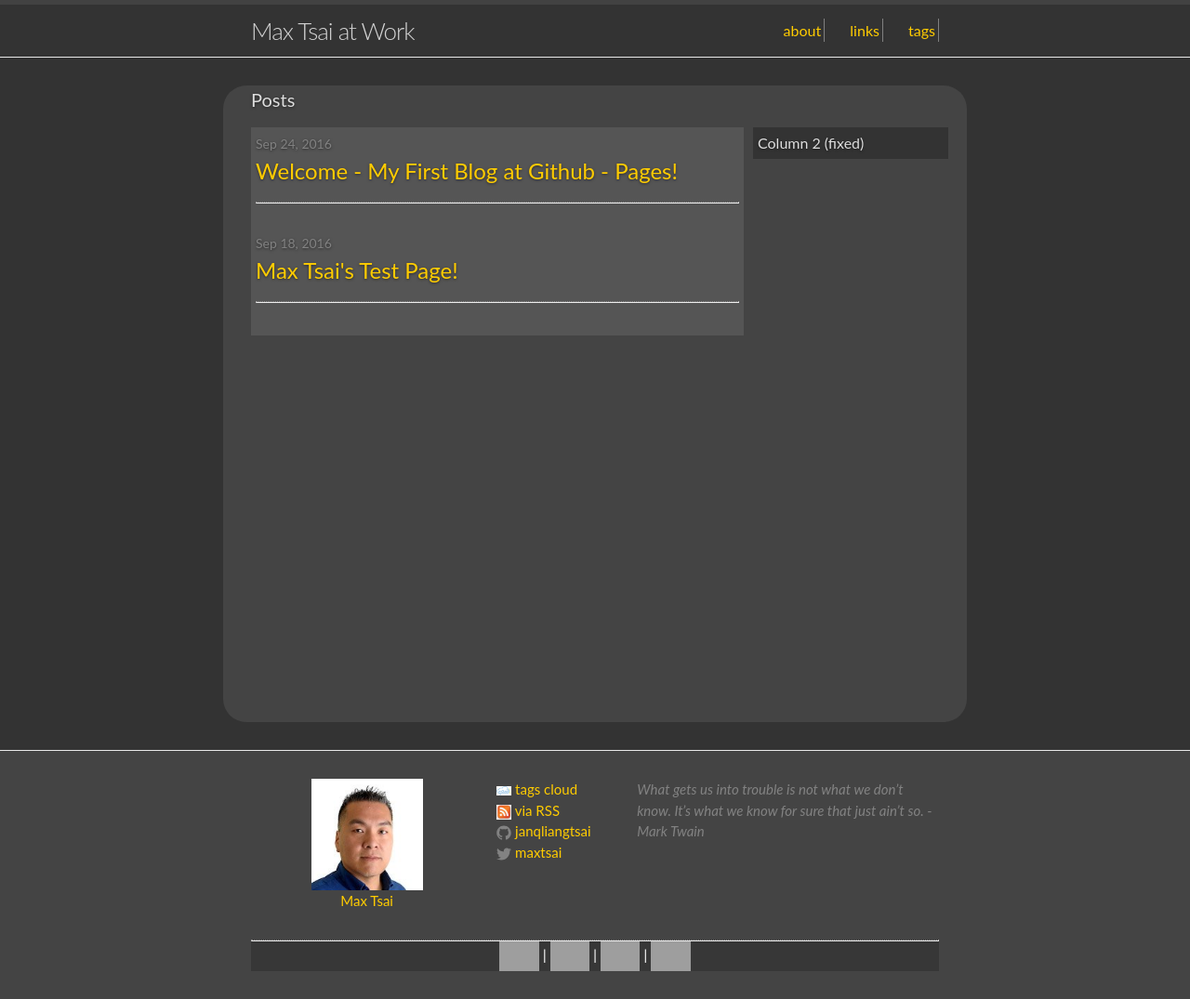
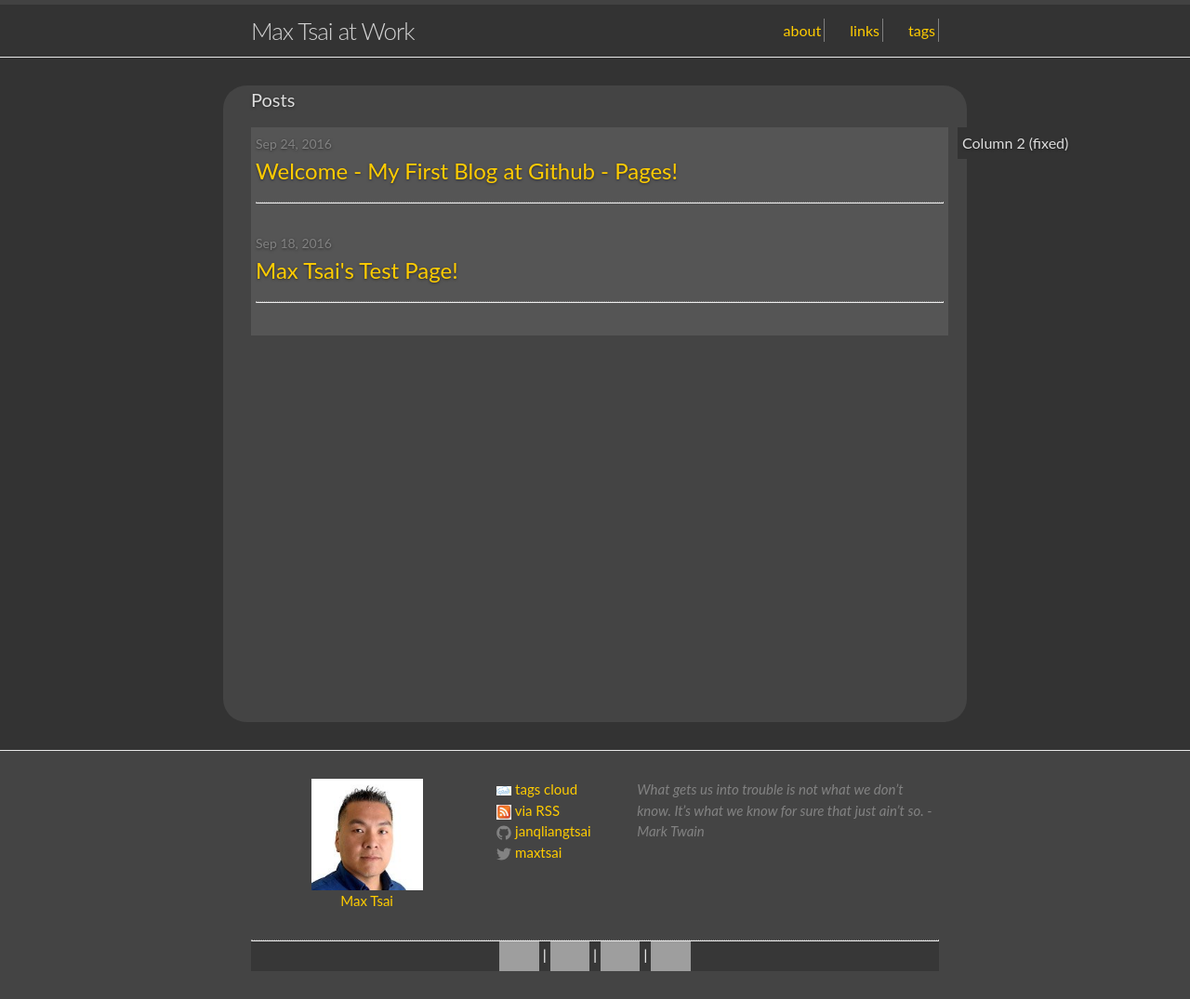
Before and after one commit to JANQLIANGTSAI/janqliangtsai.github.io, a Jekyll site: the page built from index.html, in a window 1280 px wide. Shown: the whole page at 93% size. Built offline with Jekyll 4.4.1, drawn with Linux system fonts in a browser that asks for light colours; grey boxes are pictures that could not be loaded.

Commit message:
one column

```diff
--- a/css/main.scss
+++ b/css/main.scss
@@ -96,8 +96,10 @@
 }
 
 #max-wrapper {
-  margin-right: 220px;
+  // margin-right: 220px;
+    min-height: 640px;
 }
+
 #max-content {
     float: left;
     width: 100%;
```
